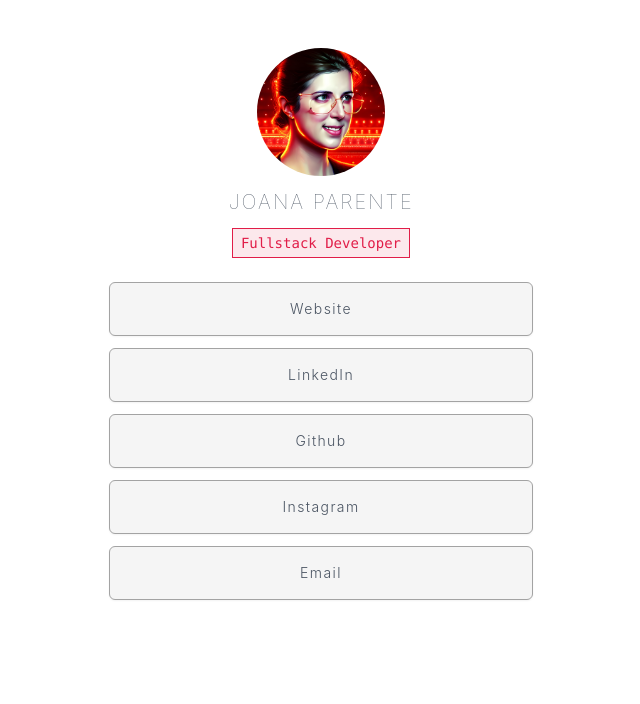
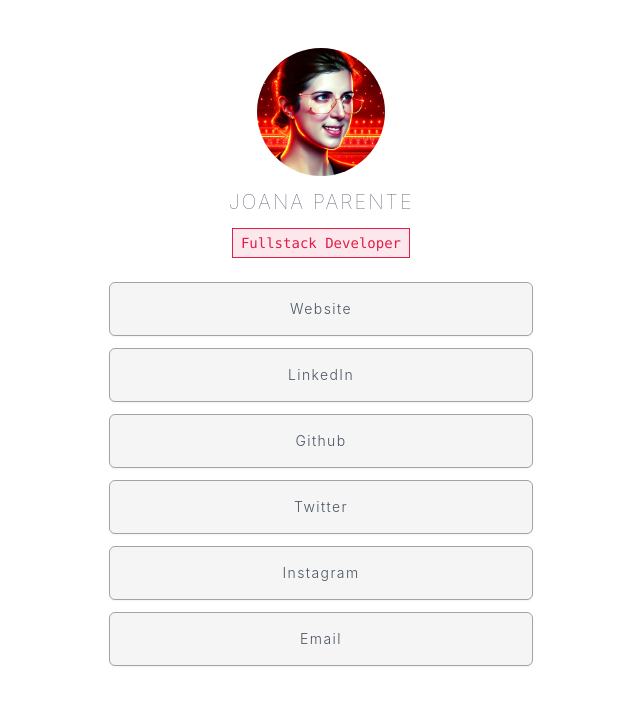
Before and after one commit to jrparente/joanaramosparente-v2, a React (Vite) app: page /bio in a window 1280 px wide. Shown: the top 704 px of the page, without its empty margins (319-959 px from the left). Built offline with nearby package versions, Linux system fonts and the light colour scheme.

Commit message:
Added twitter

```diff
--- a/src/data/constants.ts
+++ b/src/data/constants.ts
@@ -1,4 +1,4 @@
-import { Linkedin, Github, Mail, Instagram } from "lucide-react";
+import { Linkedin, Github, Mail, Instagram, Twitter } from "lucide-react";
 
 export const routes = [
   { label: "About", href: "/#about" },
@@ -16,6 +16,11 @@ export const socialMedia = [
     icon: Github,
     label: "Github",
     href: "https://github.com/jrparente",
+  },
+  {
+    icon: Twitter,
+    label: "Twitter",
+    href: "https://twitter.com/joana_r_parente",
   },
   {
     icon: Instagram,
```
